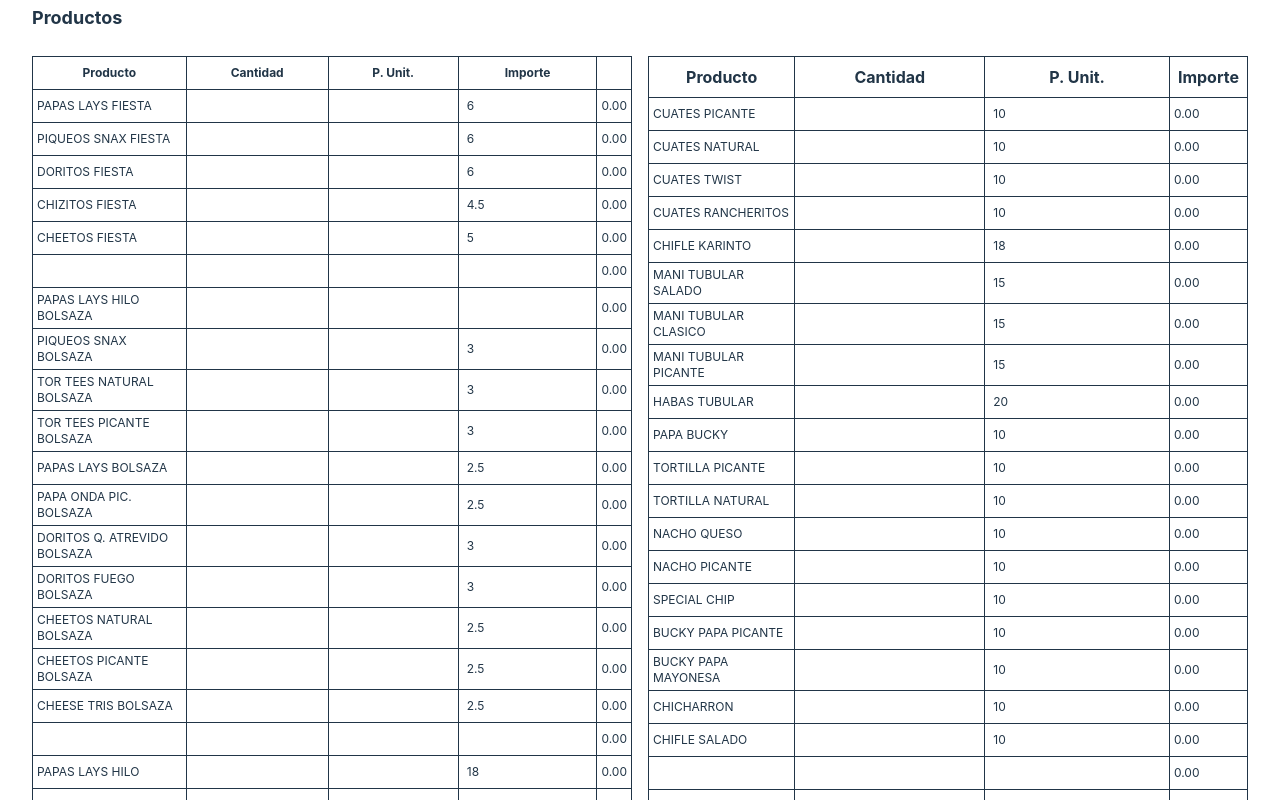
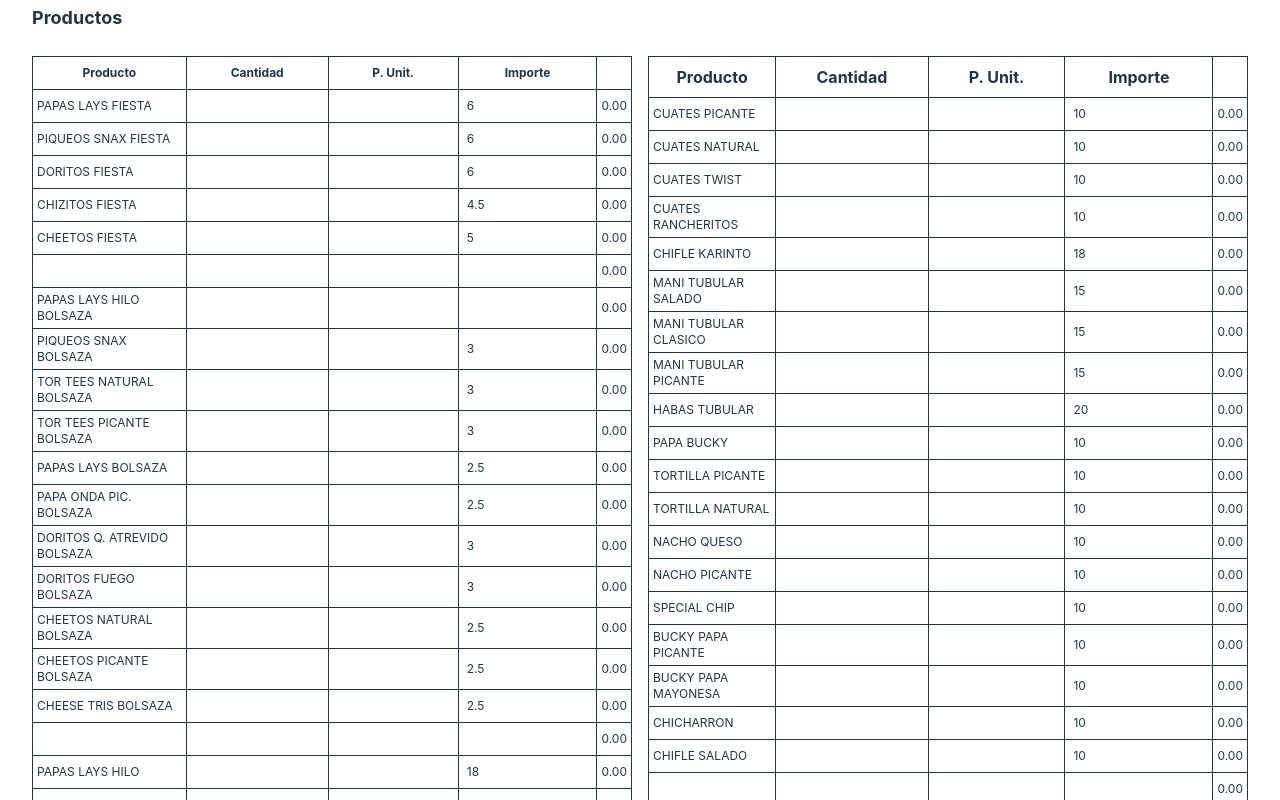
Before and after one commit to McJafet/Bucky-Web-Orders, a React (Vite) app: page / in a window 1280 px wide. Shown: the part 160-960 px from the top of the page. Built offline with nearby package versions, Linux system fonts and the light colour scheme.

Commit message:
cambios to all devices

```diff
--- a/src/components/PedidoTable.tsx
+++ b/src/components/PedidoTable.tsx
@@ -188,23 +188,31 @@
           </thead>
           <tbody>
             {productos.map((producto, index) => (
-              <tr key={index}>
-                <td className="border p-1 text-xs">{producto.nombre}</td>
-                <td className="border p-1 text-xs">
+              <tr key={index} className="text-xs">
+                <td className="border p-1 ">{producto.nombre}</td>
+                <td className="border p-1 ">
                   <input
                     type="number"
                     value={producto.cantidad || ""}
                     onChange={(e) => handleChange(index, "cantidad", Number(e.target.value))}
                   />
                 </td>
-                <td className="border p-1 text-xs">
+                <td className="border p-1">
+                  <input
+                    type="number"
+                    value={producto.cambio || ""}
+                    onChange={(e) => handleChange(index, "cambio", Number(e.target.value))}
+                    className=" p-1 w-full"
+                  />
+                </td>
+                <td className="border p-1 ">
                   <input
                     type="number"
                     value={producto.precio || ""}
                     onChange={(e) => handleChange(index, "precio", Number(e.target.value))}
                   />
                 </td>
-                <td className="border p-1 text-xs">{producto.importe.toFixed(2)}</td>
+                <td className="border p-1 ">{producto.importe.toFixed(2)}</td>
               </tr>
             ))}
           </tbody>
@@ -360,6 +368,14 @@
                 <td className="border p-1">
                   <input
                     type="number"
+                    value={producto.cambio || ""}
+                    onChange={(e) => handleChange(index, "cambio", Number(e.target.value))}
+                    className=" p-1 w-full"
+                  />
+                </td>
+                <td className="border p-1">
+                  <input
+                    type="number"
                     value={producto.precio || ""}
                     onChange={(e) => handleChange(index + mitad, "precio", Number(e.target.value))}
                     className="p-1 w-full"
```
